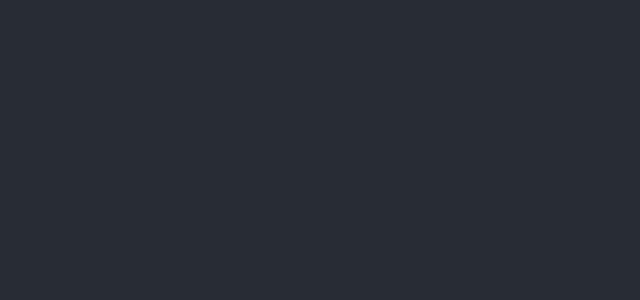
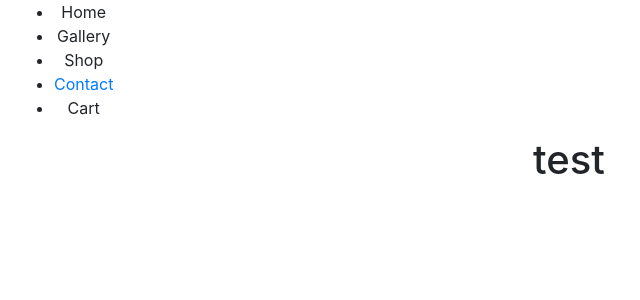
Before and after one commit to zbarovsky/gl-client, a React (Create React App) app: page / in a window 1280 px wide. Shown: the top 300 px of the page, without its empty margins (71-711 px from the left). Built offline with nearby package versions, Linux system fonts and the light colour scheme.

Commit message:
updated index.js to include browerrouter for navbar and other pages, navbar and landing page load

```diff
--- a/src/App.js
+++ b/src/App.js
@@ -1,13 +1,25 @@
 import React from 'react';
+import { Switch, Route, Redirect } from 'react-router-dom';
+import Navbar from './components/Navbar';
+import Home from'./components/Home';
 import 'bootstrap/dist/css/bootstrap.min.css';
 import './App.css';
 
 function App() {
   return (
     <div className="App">
-      <header className="App-header">
+      <Navbar />
 
-      </header>
+      {/* <Switch>
+        <Route path='/' exact component={ Home } />
+        <Route path='/gallery' exact component={ Gallery } />
+        <Route path='/shop' exact component={ Shop }/>
+        <Route path='/cart' exact component={ Cart }/>
+      </Switch> */}
+
+      <div>
+        <h1>test</h1>
+      </div>
     </div>
   );
 }
--- /dev/null
+++ b/src/components/Home.js
@@ -0,0 +1,11 @@
+import React from 'react';
+
+const Home = () => {
+    return (
+        <div>
+            <h1>Test</h1>
+        </div>
+    )
+}
+
+export default Home;
--- /dev/null
+++ b/src/components/Navbar.js
@@ -0,0 +1,33 @@
+import React from 'react';
+// import { Navbar } from 'react-bootstrap';
+import { Route, Router } from 'react-router-dom';
+
+const Navbar = () => {
+    return (
+        <nav>
+            <div className='container'>
+                <div className='nav'>
+                    <ul>
+                        <li>
+                            <Route exact to='/'>Home</Route>
+                        </li>
+                        <li>
+                            <Route to='/gallery'>Gallery</Route>
+                        </li>
+                        <li>
+                            <Route to='/shop'>Shop</Route>
+                        </li>
+                        <li>
+                            <a href='mailto:placeholder@buttsNstuff.com'>Contact</a>
+                        </li>
+                        <li>
+                            <Route to='/cart'>Cart</Route>
+                        </li>
+                    </ul>
+                </div>
+            </div>
+        </nav>
+    )
+}
+
+export default Navbar;
--- a/src/index.js
+++ b/src/index.js
@@ -1,17 +1,18 @@
 import React from 'react';
 import ReactDOM from 'react-dom';
+import {BrowserRouter as Router} from 'react-router-dom'
 import './index.css';
 import App from './App';
 import * as serviceWorker from './serviceWorker';
 
 ReactDOM.render(
-  <React.StrictMode>
+  <Router>
     <App />
-  </React.StrictMode>,
+  </Router>,
   document.getElementById('root')
 );
 
 // If you want your app to work offline and load faster, you can change
 // unregister() to register() below. Note this comes with some pitfalls.
 // Learn more about service workers: https://bit.ly/CRA-PWA
-serviceWorker.unregister();
+// serviceWorker.unregister();
```
Also changed, not shown: 1 other file (tests, documents, lock files or other folders).
